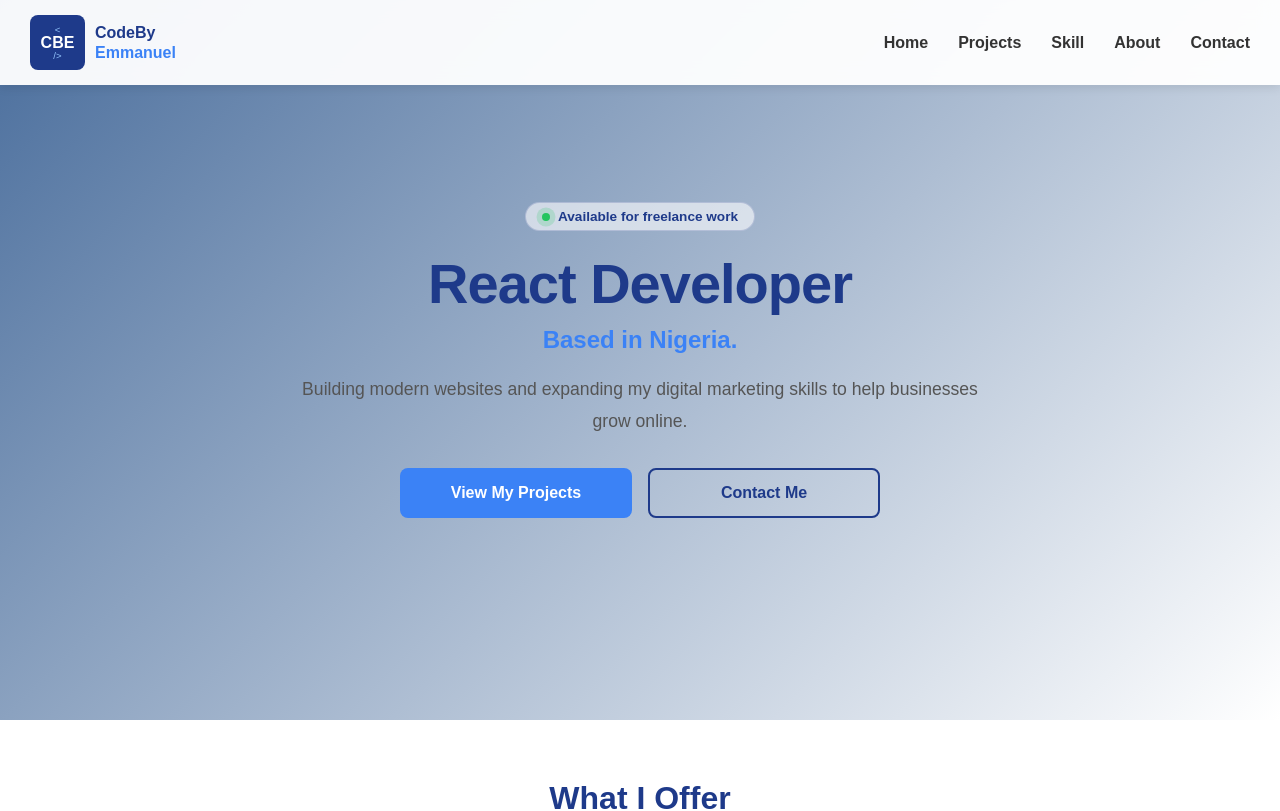
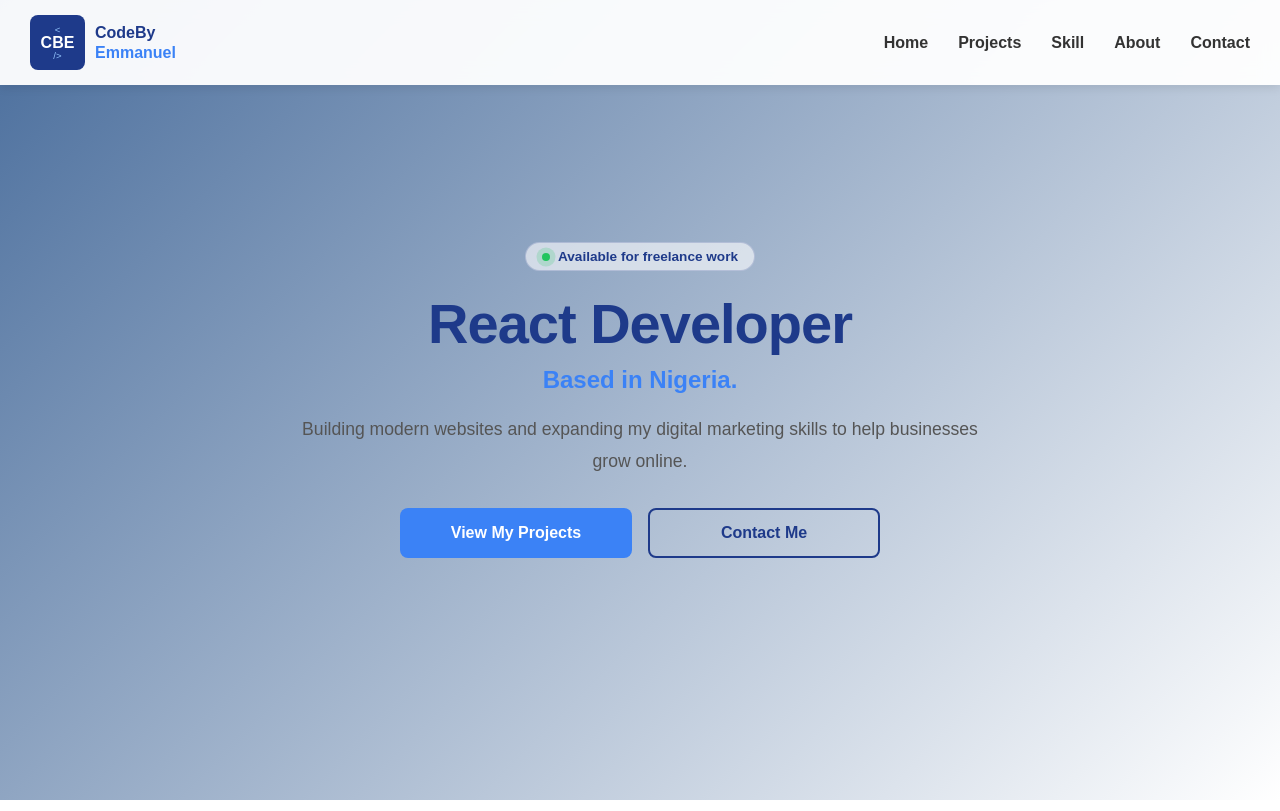
Before and after one commit to codebyemmanuel19/react-portfolio, a React (Vite) app: page / in a window 1280 px wide. Shown: the top 811 px of the page. Built offline with nearby package versions, Linux system fonts and the light colour scheme.

Commit message:
Finished projects section

```diff
--- a/src/components/Home.css
+++ b/src/components/Home.css
@@ -1,5 +1,5 @@
 .home{
-  min-height: 90vh;
+  min-height: 100vh;
   display: flex;
   justify-content: center;
   align-items: center;
--- a/src/components/Navbar.css
+++ b/src/components/Navbar.css
@@ -1,4 +1,9 @@
 /* NAVBAR */
+*{
+  box-sizing: border-box;
+  margin: 0;
+  padding: 0;
+}
 
 nav {
  display: flex;
```
